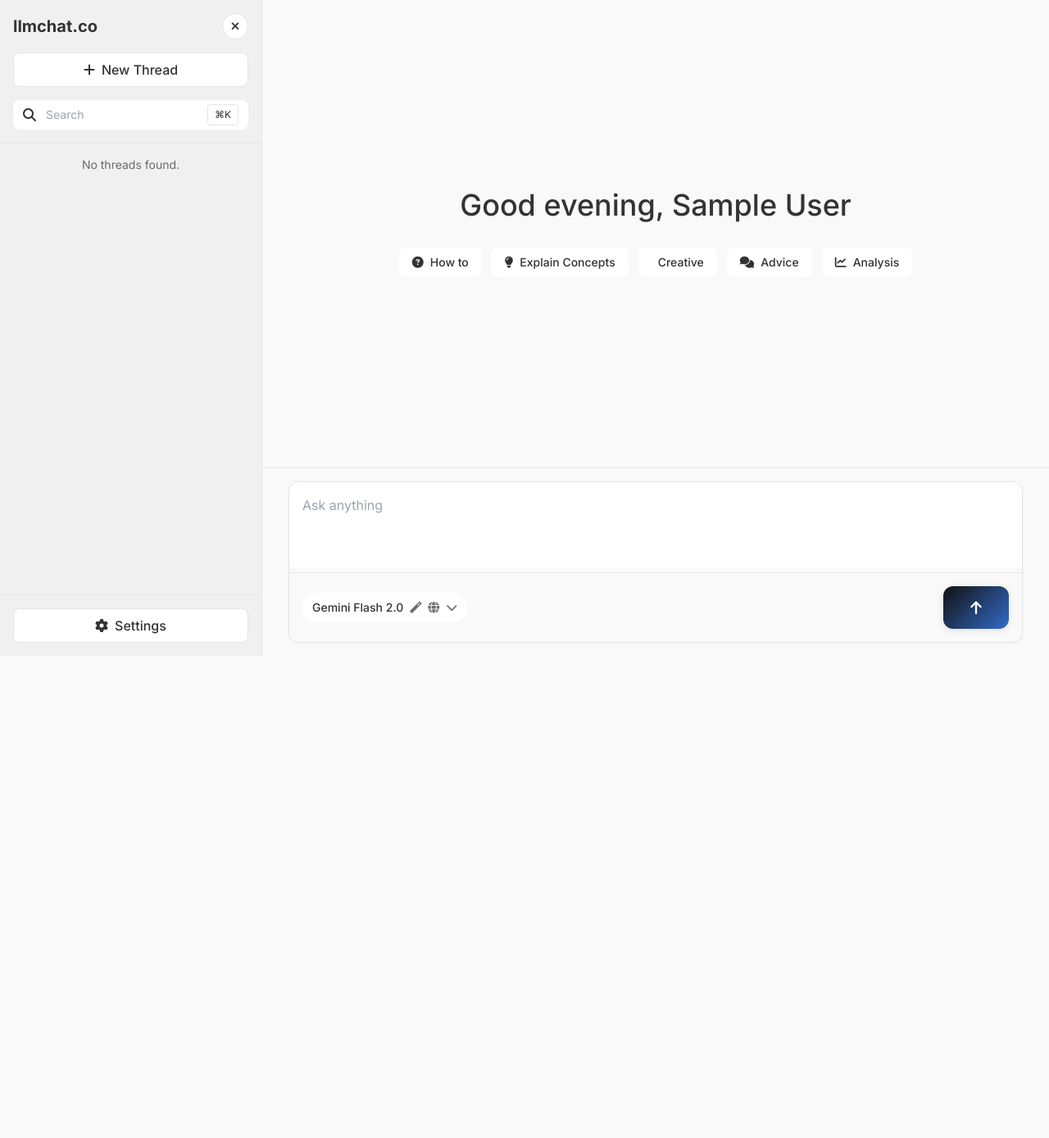
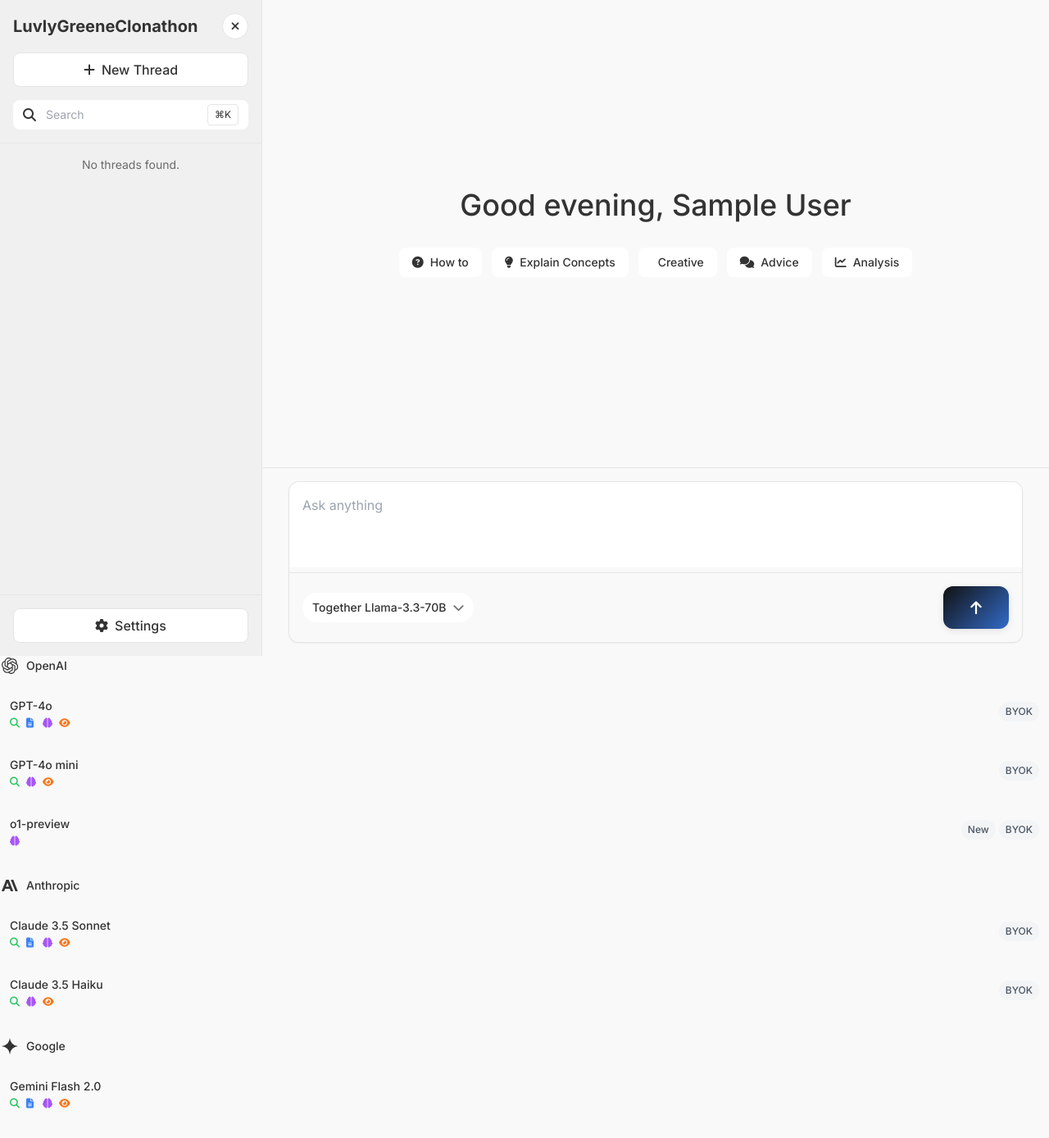
Before and after one commit to LueWasHere/cloneathon-lue-greene, a Flask app: page / in a window 1280 px wide. Shown: the whole page at 82% size. Before the commit the page ends 800 px from the top, so only its background shows below. Run offline with Flask 3, Linux system fonts and the light colour scheme; the visitor is signed in with stand-in values (Sample User, id 1); parts of the project's set-up code (start-up, migrations or seed data) failed here and were passed over; some libraries are stand-ins or nearby versions.

Commit message:
Add files via upload

```diff
--- a/app.py
+++ b/app.py
@@ -133,6 +133,8 @@ def send_to_ai():
 
         new_chat_info = request.get_json()
         new_chat_id = new_chat_info["chat_id"]
+        custom_key = new_chat_info.get("custom_key", None)
+        print(custom_key)
 
         db_manager.makeChat(current_user.id, new_chat_id)
         new_message_id = str(uuid.uuid4())
@@ -140,7 +142,7 @@ def send_to_ai():
         db_manager.addMessageToChat(new_chat_id, new_message_id, new_chat_info["content"], "user")
 
         client_ai = ai_client.openai.OpenAI(
-          api_key=ai_client.selected_provider["key"],
+          api_key=(ai_client.selected_provider["key"] if custom_key is None else custom_key),
           base_url=ai_client.selected_provider["url"],
         )
 
--- a/static/js/login.js
+++ b/static/js/login.js
@@ -131,13 +131,13 @@ class FormManager {
     showSignUp() {
         if (this.signinForm) this.signinForm.classList.add('hidden');
         if (this.signupForm) this.signupForm.classList.remove('hidden');
-        document.title = 'Sign Up - LLMChat.co';
+        document.title = 'Sign Up - LuvlyGreeneClonathon';
     }
 
     showSignIn() {
         if (this.signupForm) this.signupForm.classList.add('hidden');
         if (this.signinForm) this.signinForm.classList.remove('hidden');
-        document.title = 'Sign In - LLMChat.co';
+        document.title = 'Sign In - LuvlyGreeneClonathon';
     }
 
     togglePassword(inputId) {
--- a/static/js/main.js
+++ b/static/js/main.js
@@ -109,7 +109,7 @@ async function handleSendMessage() {
             'Content-Type': 'application/json'
         },
         // The body is the actual data we send, converted to a JSON string.
-        body: JSON.stringify({ "content": content , "chat_id": threadId })
+        body: JSON.stringify({ "content": content , "chat_id": threadId, "custom_model": userPreferences.api_keys.together })
     };
 
     fetch('/api/send_to_ai', json=options)
--- a/static/js/state.js
+++ b/static/js/state.js
@@ -9,7 +9,7 @@ let userPreferences = {};
 let currentTheme = 'default';
 let isDarkMode = false;
 let isSidebarCollapsed = false;
-let selectedModel = 'Gemini Flash 2.0';
+let selectedModel = 'Together Llama-3.3-70B';
 
 // --- Data Persistence (localStorage) ---
 function saveAppData() {
@@ -71,15 +71,13 @@ function applyUserPreferences() {
     currentTheme = userPreferences.theme || 'default';
     isDarkMode = userPreferences.is_dark_mode || false;
     isSidebarCollapsed = userPreferences.sidebar_collapsed || false;
-    selectedModel = userPreferences.default_model || 'Gemini Flash 2.0';
+    selectedModel = 'Together Llama-3.3-70B'; // userPreferences.default_model || 'Together Llama-3.3-70B'; // TODO: REIMPLEMENT
 
     document.getElementById('selectedModel').textContent = selectedModel;
     document.getElementById('customInstructions').value = userPreferences.custom_instructions || '';
 
     if (userPreferences.api_keys) {
-        document.getElementById('openaiKey').value = userPreferences.api_keys.openai ? '••••••••••••' : '';
-        document.getElementById('anthropicKey').value = userPreferences.api_keys.anthropic ? '••••••••••••' : '';
-        document.getElementById('geminiKey').value = userPreferences.api_keys.gemini ? '••••••••••••' : '';
+        document.getElementById('togetherKey').value = userPreferences.api_keys.together ? '••••••••••••' : '';
     }
 
     if (isSidebarCollapsed) hideSidebar(false); // from ui.js
--- a/templates/401.html
+++ b/templates/401.html
@@ -3,7 +3,7 @@
 <head>
     <meta charset="UTF-8">
     <meta name="viewport" content="width=device-width, initial-scale=1.0">
-    <title>401 - Unauthorized - LLMChat.co</title>
+    <title>401 - Unauthorized - LuvlyGreeneClonathon</title>
     <script src="https://cdn.tailwindcss.com"></script>
     <link href="https://cdnjs.cloudflare.com/ajax/libs/font-awesome/6.4.0/css/all.min.css" rel="stylesheet">
     <link href="https://fonts.googleapis.com/css2?family=Inter:wght@400;500;600;700&display=swap" rel="stylesheet">
@@ -22,7 +22,7 @@
         <div class="relative z-10 max-w-2xl w-full text-center">
             <!-- Header with Logo -->
             <div class="mb-8">
-                <h1 class="text-2xl font-bold mb-2 logo-text">llmchat.co</h1>
+                <h1 class="text-2xl font-bold mb-2 logo-text">LuvlyGreeneClonathon</h1>
             </div>
 
             <!-- Error Card -->
--- a/templates/403.html
+++ b/templates/403.html
@@ -3,7 +3,7 @@
 <head>
     <meta charset="UTF-8">
     <meta name="viewport" content="width=device-width, initial-scale=1.0">
-    <title>403 - Forbidden - LLMChat.co</title>
+    <title>403 - Forbidden - LuvlyGreeneClonathon</title>
     <script src="https://cdn.tailwindcss.com"></script>
     <link href="https://cdnjs.cloudflare.com/ajax/libs/font-awesome/6.4.0/css/all.min.css" rel="stylesheet">
     <link href="https://fonts.googleapis.com/css2?family=Inter:wght@400;500;600;700&display=swap" rel="stylesheet">
@@ -22,7 +22,7 @@
         <div class="relative z-10 max-w-2xl w-full text-center">
             <!-- Header with Logo -->
             <div class="mb-8">
-                <h1 class="text-2xl font-bold mb-2 logo-text">llmchat.co</h1>
+                <h1 class="text-2xl font-bold mb-2 logo-text">LuvlyGreeneClonathon</h1>
             </div>
 
             <!-- Error Card -->
@@ -60,7 +60,7 @@
                 <div class="mt-8 pt-6 border-t">
                     <p class="text-sm opacity-50">
                         Need access? Please
-                        <a href="mailto:support@llmchat.co" class="link">contact support</a>
+                        <a href="mailto:support@LuvlyGreeneClonathon" class="link">contact support</a>
                         or check your permissions.
                     </p>
                 </div>
--- a/templates/404.html
+++ b/templates/404.html
@@ -3,7 +3,7 @@
 <head>
     <meta charset="UTF-8">
     <meta name="viewport" content="width=device-width, initial-scale=1.0">
-    <title>404 - Page Not Found - LLMChat.co</title>
+    <title>404 - Page Not Found - LuvlyGreeneClonathon</title>
     <script src="https://cdn.tailwindcss.com"></script>
     <link href="https://cdnjs.cloudflare.com/ajax/libs/font-awesome/6.4.0/css/all.min.css" rel="stylesheet">
     <link href="https://fonts.googleapis.com/css2?family=Inter:wght@400;500;600;700&display=swap" rel="stylesheet">
@@ -22,7 +22,7 @@
         <div class="relative z-10 max-w-2xl w-full text-center">
             <!-- Header with Logo -->
             <div class="mb-8">
-                <h1 class="text-2xl font-bold mb-2 logo-text">llmchat.co</h1>
+                <h1 class="text-2xl font-bold mb-2 logo-text">LuvlyGreeneClonathon</h1>
             </div>
 
             <!-- Error Card -->
@@ -61,7 +61,7 @@
                 <div class="mt-8 pt-6 border-t">
                     <p class="text-sm opacity-50">
                         If you think this is a mistake, please
-                        <a href="mailto:support@llmchat.co" class="link">contact support</a>
+                        <a href="mailto:support@LuvlyGreeneClonathon" class="link">contact support</a>
                     </p>
                 </div>
             </div>
--- a/templates/error.html
+++ b/templates/error.html
@@ -3,7 +3,7 @@
 <head>
     <meta charset="UTF-8">
     <meta name="viewport" content="width=device-width, initial-scale=1.0">
-    <title>500 - Server Error - LLMChat.co</title>
+    <title>500 - Server Error - LuvlyGreeneClonathon</title>
     <script src="https://cdn.tailwindcss.com"></script>
     <link href="https://cdnjs.cloudflare.com/ajax/libs/font-awesome/6.4.0/css/all.min.css" rel="stylesheet">
     <link href="https://fonts.googleapis.com/css2?family=Inter:wght@400;500;600;700&display=swap" rel="stylesheet">
@@ -22,7 +22,7 @@
         <div class="relative z-10 max-w-2xl w-full text-center">
             <!-- Header with Logo -->
             <div class="mb-8">
-                <h1 class="text-2xl font-bold mb-2 logo-text">llmchat.co</h1>
+                <h1 class="text-2xl font-bold mb-2 logo-text">LuvlyGreeneClonathon</h1>
             </div>
 
             <!-- Error Card -->
@@ -67,7 +67,7 @@
                 <div class="mt-8 pt-6 border-t">
                     <p class="text-sm opacity-50">
                         If the problem persists, please
-                        <a href="mailto:support@llmchat.co" class="link">contact support</a>
+                        <a href="mailto:support@LuvlyGreeneClonathon" class="link">contact support</a>
                         with the error details.
                     </p>
                 </div>
--- a/templates/index.html
+++ b/templates/index.html
@@ -3,7 +3,7 @@
 <head>
     <meta charset="UTF-8">
     <meta name="viewport" content="width=device-width, initial-scale=1.0">
-    <title>LLMChat.co</title>
+    <title>LuvlyGreeneClonathon</title>
     <script src="https://cdn.tailwindcss.com"></script>
     <link href="https://cdnjs.cloudflare.com/ajax/libs/font-awesome/6.4.0/css/all.min.css" rel="stylesheet">
     <link href="https://fonts.googleapis.com/css2?family=Inter:wght@400;500;600;700&display=swap" rel="stylesheet">
@@ -17,7 +17,7 @@
             <!-- Sidebar Header -->
             <div class="p-4 border-b">
                 <div class="flex items-center justify-between mb-4">
-                    <h1 class="text-xl font-bold transition-opacity duration-300" id="sidebarTitle">llmchat.co</h1>
+                    <h1 class="text-xl font-bold transition-opacity duration-300" id="sidebarTitle">LuvlyGreeneClonathon</h1>
                     <button id="collapseSidebar" class="p-2 hover:bg-opacity-80 rounded-full transition-all duration-200 flex items-center justify-center w-8 h-8 border">
                         <i class="fas fa-times text-sm" id="collapseIcon"></i>
                     </button>
@@ -132,9 +132,9 @@
                         <div class="flex items-center justify-between p-4 border-t">
                             <div class="flex items-center space-x-2">
                                 <button id="modelSelector" class="flex items-center space-x-2 hover:bg-opacity-80 px-3 py-2 rounded-full text-sm font-medium transition-all duration-200">
-                                    <span id="selectedModel">Gemini Flash 2.0</span>
-                                    <i class="fas fa-magic text-sm opacity-70"></i>
-                                    <i class="fas fa-globe text-sm opacity-70"></i>
+                                    <span id="selectedModel">Together Llama-3.3-70B</span>
+                                    <!--<i class="fas fa-magic text-sm opacity-70"></i>
+                                    <i class="fas fa-globe text-sm opacity-70"></i>!-->
                                     <i class="fas fa-chevron-down text-sm opacity-70"></i>
                                 </button>
                             </div>
@@ -155,9 +155,9 @@
             <div class="mb-6">
                 <h3 class="font-semibold text-lg mb-4 flex items-center">
                     <i class="fas fa-rocket mr-2 text-purple-500"></i>
-                    Advanced Mode
+                    Coming Soon
                 </h3>
-                <div class="space-y-3">
+                <!--<div class="space-y-3">
                     <div class="flex items-start space-x-4 p-4 hover:bg-opacity-20 hover:bg-blue-500 rounded-xl cursor-pointer transition-all duration-200 border border-opacity-20 hover:border-opacity-40 border-blue-500" data-model="deep-research">
                         <div class="w-10 h-10 bg-gradient-to-br from-blue-500 to-purple-600 rounded-lg flex items-center justify-center flex-shrink-0">
                             <i class="fas fa-microscope text-white text-sm"></i>
@@ -198,7 +198,7 @@
                                     <span>Reasoning</span>
                                 </div>
                             </div>
-                        </div>
+                        </div>!-->
                     </div>
                 </div>
             </div>
@@ -401,7 +401,7 @@
                     <!-- User Profile Card -->
                     <div class="account-info-card mb-6 p-6 rounded-lg border">
                         <div class="flex items-center space-x-4 mb-4">
-                            <img src="{{ current_user.pfp_url }}"
+                            <img src="{{ url_for('static', filename='cats/pfp.jpg') }}"
                                  alt="Profile Picture"
                                  class="account-avatar w-20 h-20 rounded-full border-2"
                                  id="profilePicture">
@@ -420,7 +420,7 @@
                             </div>
                         </div>
 
-                        <div class="grid grid-cols-3 gap-4">
+                        <div class="grid grid-cols-2 gap-4">
                             <div class="account-stat text-center p-3 rounded-lg border">
                                 <div class="text-2xl font-bold mb-1" id="conversationCount">0</div>
                                 <div class="text-sm opacity-70">Conversations</div>
@@ -428,10 +428,6 @@
                             <div class="account-stat text-center p-3 rounded-lg border">
                                 <div class="text-2xl font-bold mb-1" id="daysActive">0</div>
                                 <div class="text-sm opacity-70">Days Active</div>
-                            </div>
-                            <div class="account-stat text-center p-3 rounded-lg border">
-                                <div class="text-2xl font-bold mb-1" id="messagesSent">0</div>
-                                <div class="text-sm opacity-70">Messages Sent</div>
                             </div>
                         </div>
                     </div>
@@ -624,41 +620,18 @@
                     <p class="opacity-70 mb-6">Keys are stored locally in your browser and never sent to our servers.</p>
 
                     <div class="space-y-6">
-                        <!-- OpenAI -->
+                        <!-- Together -->
                         <div>
                             <div class="flex items-center justify-between mb-2">
-                                <h4 class="font-medium">OpenAI</h4>
-                                <a href="https://platform.openai.com/api-keys" target="_blank" class="text-blue-600 text-sm hover:underline">Get API key here</a>
+                                <h4 class="font-medium">Together Ai</h4>
+                                <a href="https://api.together.ai/" target="_blank" class="text-blue-600 text-sm hover:underline">Get API key here</a>
                             </div>
                             <div class="flex space-x-2">
-                                <input type="password" id="openaiKey" placeholder="No API key set" class="flex-1 px-3 py-2 border rounded-lg focus:outline-none focus:ring-2 focus:ring-blue-500 transition-all duration-200">
-                                <button class="api-key-btn border px-4 py-2 rounded-lg hover:bg-opacity-80 transition-all duration-200" data-provider="openai">Save Key</button>
+                                <input type="password" id="togetherKey" placeholder="No API key set" class="flex-1 px-3 py-2 border rounded-lg focus:outline-none focus:ring-2 focus:ring-blue-500 transition-all duration-200">
+                                <button class="api-key-btn border px-4 py-2 rounded-lg hover:bg-opacity-80 transition-all duration-200" data-provider="together" disabled>Coming soon</button>
                             </div>
                         </div>
 
-                        <!-- Anthropic -->
-                        <div>
-                            <div class="flex items-center justify-between mb-2">
-                                <h4 class="font-medium">Anthropic</h4>
-                                <a href="https://console.anthropic.com/" target="_blank" class="text-blue-600 text-sm hover:underline">Get API key here</a>
-                            </div>
-                            <div class="flex space-x-2">
-                                <input type="password" id="anthropicKey" placeholder="No API key set" class="flex-1 px-3 py-2 border rounded-lg focus:outline-none focus:ring-2 focus:ring-blue-500 transition-all duration-200">
-                                <button class="api-key-btn border px-4 py-2 rounded-lg hover:bg-opacity-80 transition-all duration-200" data-provider="anthropic">Save Key</button>
-                            </div>
-                        </div>
-
-                        <!-- Google Gemini -->
-                        <div>
-                            <div class="flex items-center justify-between mb-2">
-                                <h4 class="font-medium">Google Gemini</h4>
-                                <a href="https://makersuite.google.com/app/apikey" target="_blank" class="text-blue-600 text-sm hover:underline">Get API key here</a>
-                            </div>
-                            <div class="flex space-x-2">
-                                <input type="password" id="geminiKey" placeholder="No API key set" class="flex-1 px-3 py-2 border rounded-lg focus:outline-none focus:ring-2 focus:ring-blue-500 transition-all duration-200">
-                                <button class="api-key-btn border px-4 py-2 rounded-lg hover:bg-opacity-80 transition-all duration-200" data-provider="gemini">Save Key</button>
-                            </div>
-                        </div>
                     </div>
                 </div>
 
```
Also changed, not shown: database/create_models_db.sql (+0 -72 lines), templates/login.html (+3 -35 lines), static/cats/pfp.jpg (added).
